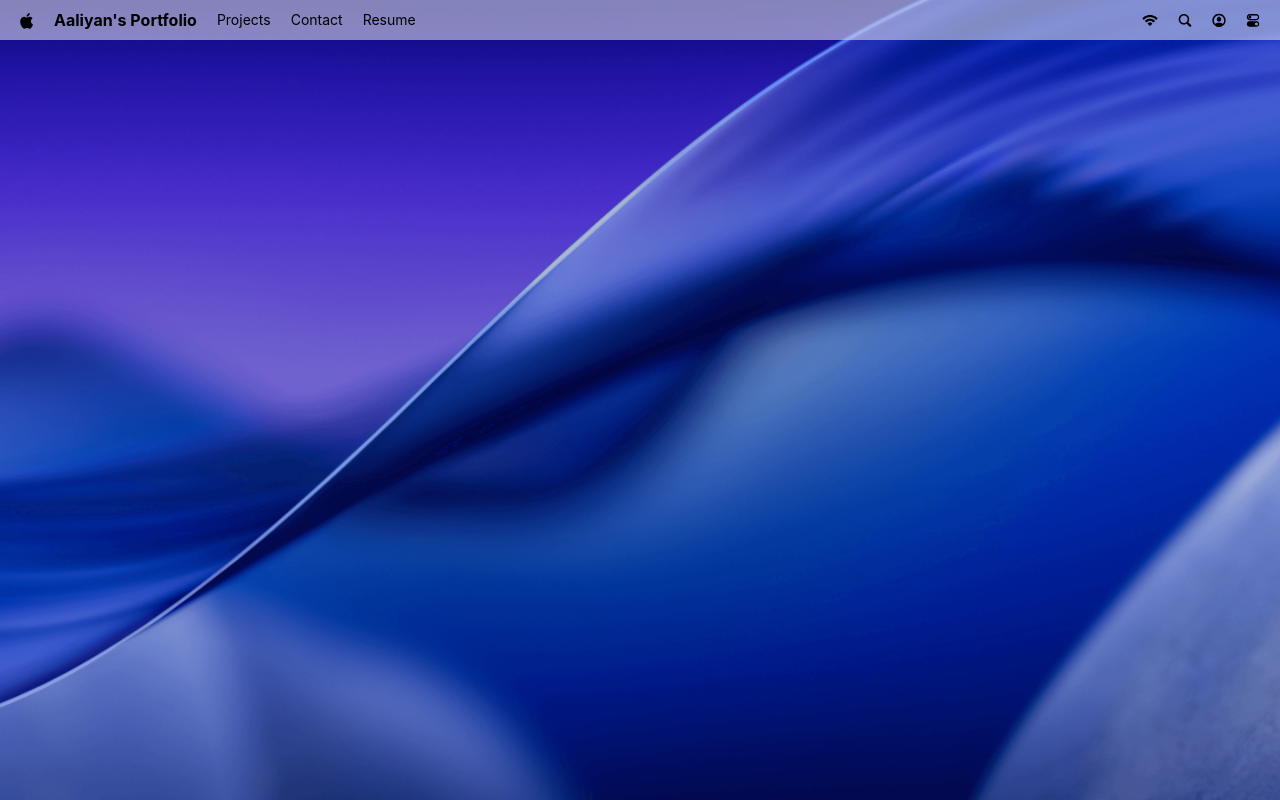
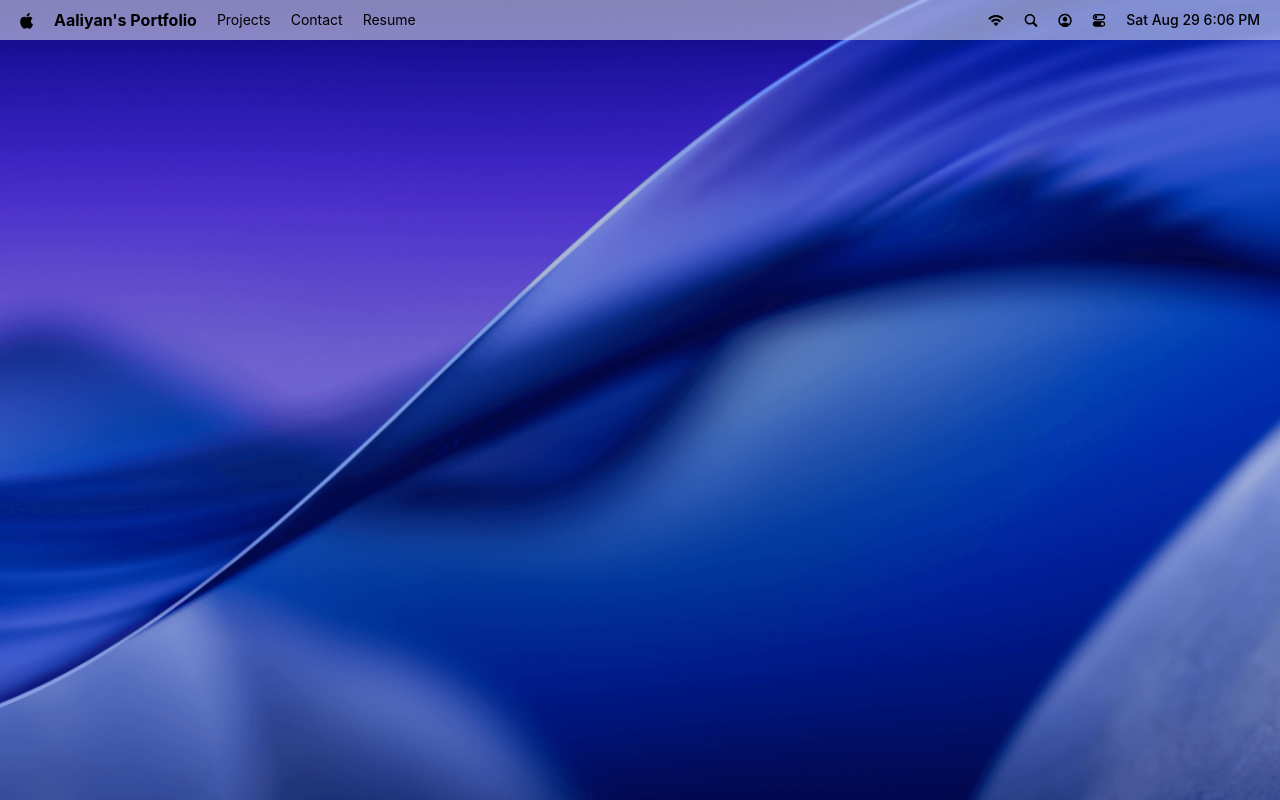
Before and after one commit to Aaliyan324/MacOS-Portfolio, a React (Vite) app: page / in a window 1280 px wide. Built offline with nearby package versions, Linux system fonts and the light colour scheme; a web font is replaced by a local one.

Commit message:
added time to navbar

```diff
--- a/src/components/Navbar.jsx
+++ b/src/components/Navbar.jsx
@@ -1,5 +1,6 @@
 import React from 'react'
 import { navIcons, navLinks } from '#constants'
+import dayjs from 'dayjs'
 
 
 
@@ -28,6 +29,8 @@
                     </li>
                 ))}
             </ul>
+
+            <time>{dayjs().format("ddd MMM D h:mm A")}</time>
         </div>
     </nav>
   )
```
